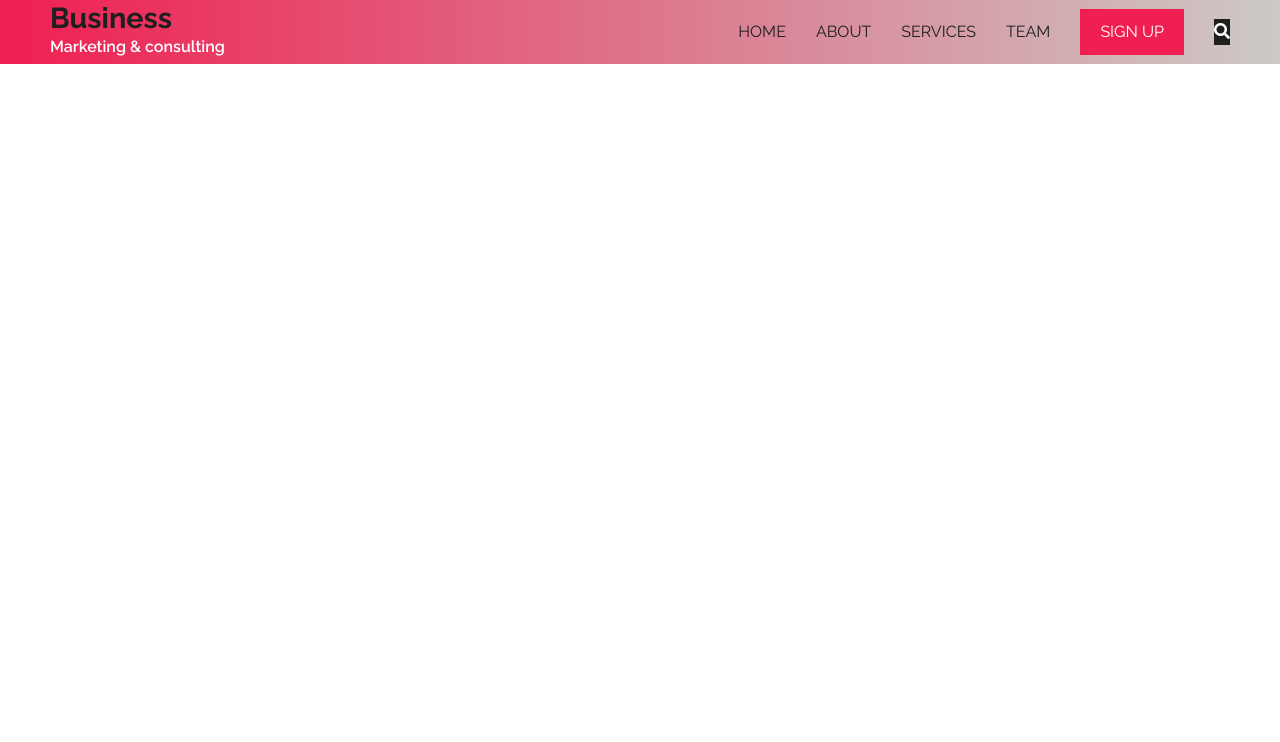
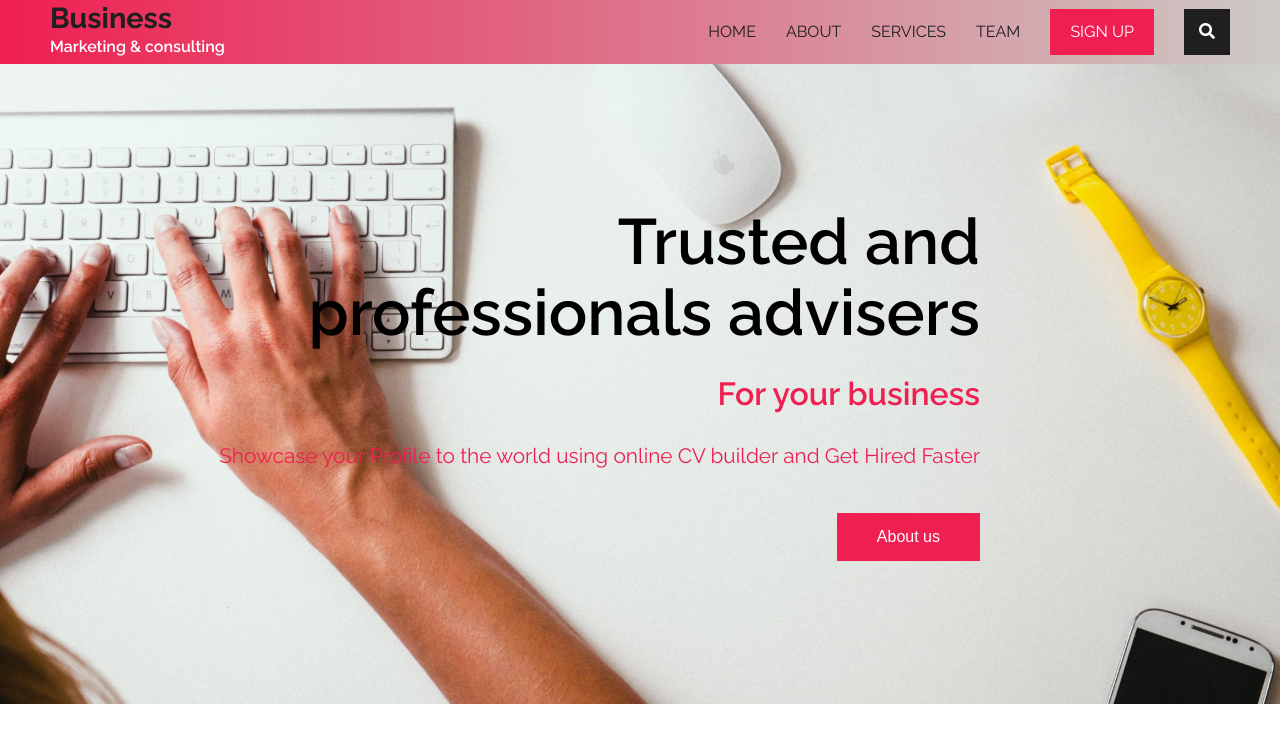
Before and after one commit to ivanbula/business, a plain HTML site: page index.html in a window 1280 px wide. Drawn offline with nearby package versions, Linux system fonts and the light colour scheme.

Commit message:
update header

```diff
--- a/index.html
+++ b/index.html
@@ -27,5 +27,16 @@
             <li><a href=""><i class="fas fa-search"></i></a></li>
         </ul>
     </nav>
+
+  <!-- header -->
+  <header>
+      <h1>Trusted and <br> professionals advisers</h1>
+      <h3>For your business</h3>
+      <p>Showcase your Profile to the world using online CV builder and Get Hired Faster</p>
+      <button>About us</button>
+  </header>
+
+
+
 </body>
 </html>
--- a/style.scss
+++ b/style.scss
@@ -15,7 +15,22 @@ $white: #fff;
 $padding: 50px 0;
 $transition: .3s ease;
 
-
+/****************************
+mixins
+****************************/
+@mixin btn {
+    padding: 15px 40px;
+    color: $white;
+    margin-top: 20px;
+    background-color: $pink;
+    border: none;
+    font-size: 1rem;
+    transition: $transition;
+    &:hover{
+        background-color: $black;
+        cursor: pointer;
+    }
+}
 /****************************
 basic
 ****************************/
@@ -71,7 +86,7 @@ nav{
             font-weight: 600;
         }
         &:hover{
-            color: $lightgray;
+            color: $black;
             transform: scale(1.1);
         }
     }
@@ -96,6 +111,7 @@ nav{
             }
             &:nth-child(6){
                 background: $black;
+                padding: 10px 15px;
                 a{
                     color: $white;
                     &:hover{
@@ -107,3 +123,39 @@ nav{
 
     }
 }
+
+/****************************
+header
+****************************/
+header{
+    background-image: url(/img/header.jpg);
+    height: 80vh;
+    background-position: center;
+    background-size: cover;
+    font-weight: 700;
+    display: flex;
+    flex-wrap: wrap;
+    flex-direction: column;
+    justify-content: center;
+    align-items: flex-end;
+    text-align: right;
+    padding-right: 300px;
+    h1{
+        font-size: 4rem;
+        line-height: 1.1;
+        padding-bottom: 20px;
+    }
+    h3{
+        color: $pink;
+        font-size: 2rem;
+    }
+    p{
+        color: $pink;
+        font-size: 1.3rem;
+        margin: 20px 0;
+        font-weight: 500;
+    }
+    button{
+        @include btn;
+    }
+}
```
Also changed, not shown: style.css, 1 other file.
